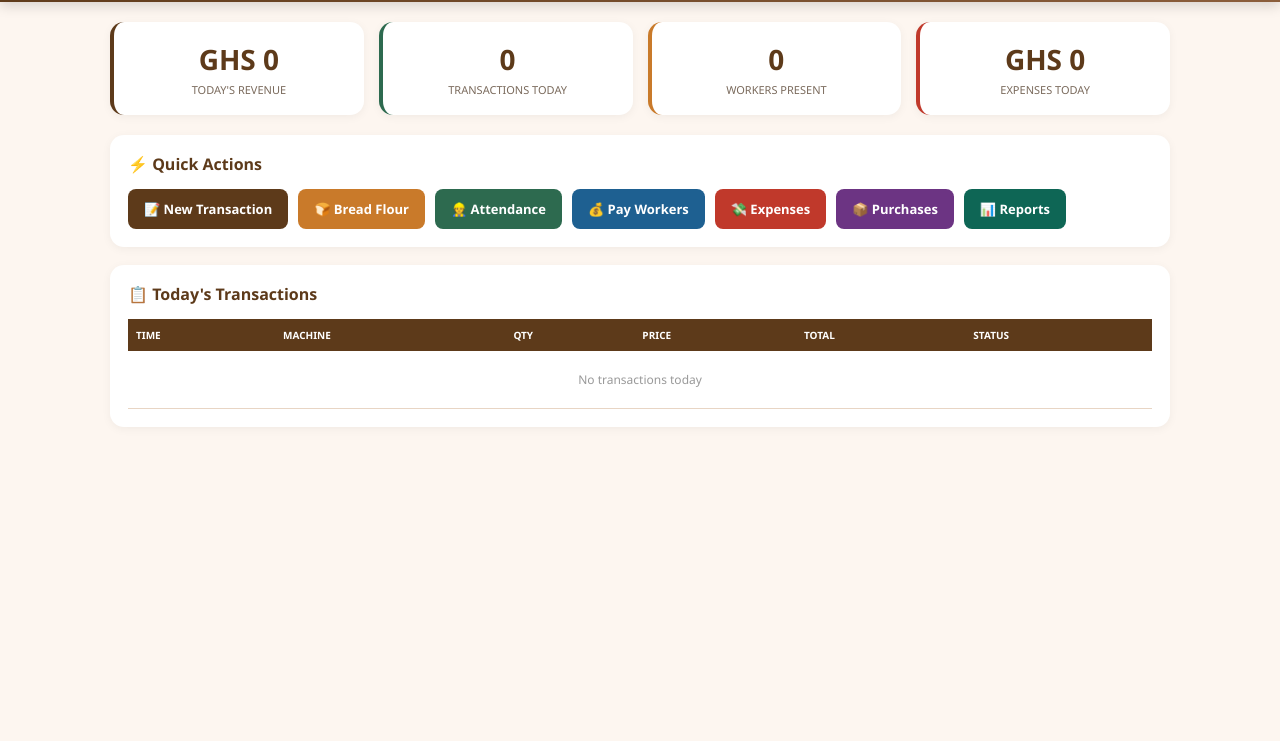
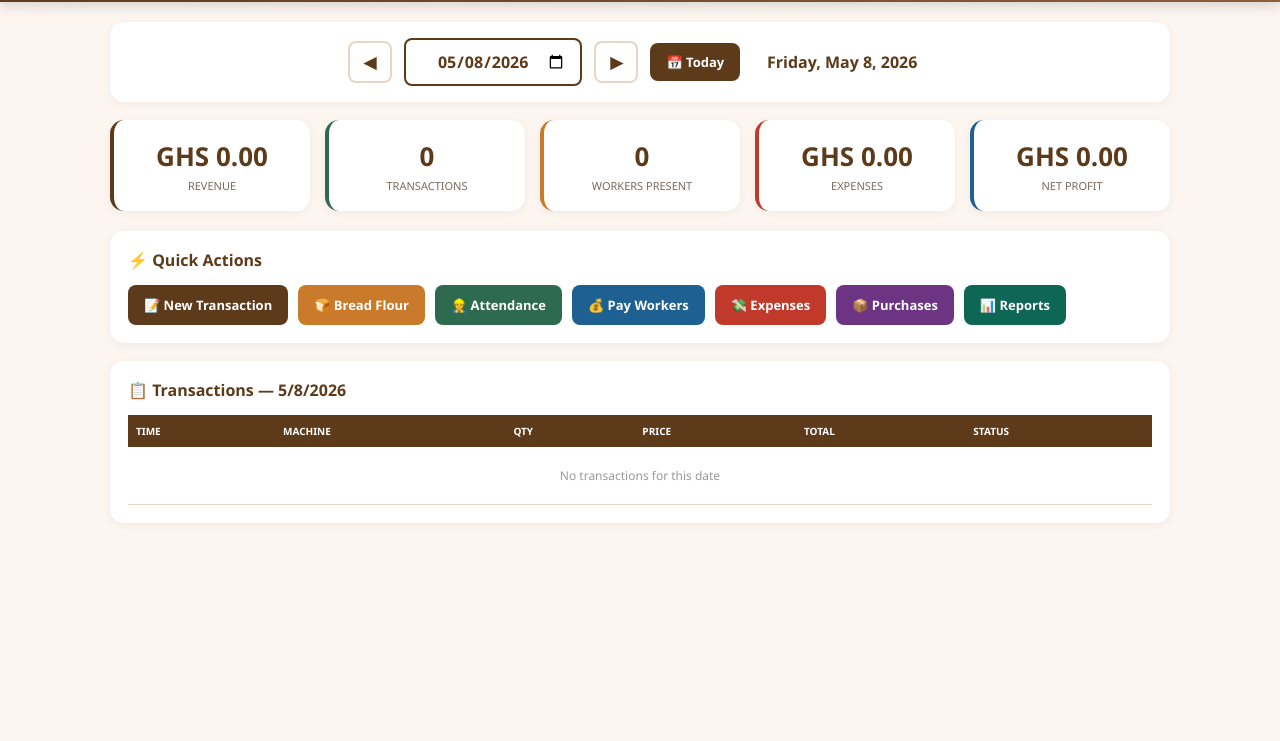
Before and after one commit to itechminifx-debug/Scan-Set-Milling-Company---Sales-Service-Management-System, a plain HTML site: page dashboard.html in a window 1280 px wide. Shown: the part 59-800 px from the top of the page. Drawn offline with Linux system fonts and the light colour scheme.

Commit message:
Update dashboard.html

```diff
--- a/dashboard.html
+++ b/dashboard.html
@@ -6,14 +6,9 @@
     <title>Dashboard | Scan Set Milling Company</title>
     <style>
         :root {
-            --primary: #5d3a1a;
-            --primary-light: #8b5e3c;
-            --accent: #d4a574;
-            --bg: #fdf6f0;
-            --card: #ffffff;
-            --text: #3d2b1f;
-            --text-light: #7a6a5c;
-            --border: #e8d5c4;
+            --primary: #5d3a1a; --primary-light: #8b5e3c; --accent: #d4a574;
+            --bg: #fdf6f0; --card: #ffffff; --text: #3d2b1f; --text-light: #7a6a5c; --border: #e8d5c4;
+            --success: #2d6a4f; --warning: #c97a2a; --danger: #c0392b;
         }
         * { margin: 0; padding: 0; box-sizing: border-box; font-family: 'Segoe UI', system-ui, sans-serif; }
         body { background: var(--bg); min-height: 100vh; }
@@ -33,12 +28,35 @@
 
         .container { max-width: 1100px; margin: 0 auto; padding: 20px; }
 
-        .stats-row { display: grid; grid-template-columns: repeat(auto-fit, minmax(200px, 1fr)); gap: 15px; margin-bottom: 20px; }
+        /* Date Selector */
+        .date-selector {
+            background: white; border-radius: 14px; padding: 16px 20px;
+            margin-bottom: 18px; box-shadow: 0 2px 10px rgba(0,0,0,0.05);
+            display: flex; align-items: center; gap: 12px; flex-wrap: wrap; justify-content: center;
+        }
+        .date-selector .nav-btn {
+            padding: 8px 14px; border: 2px solid var(--border); border-radius: 8px;
+            cursor: pointer; background: white; font-size: 16px; font-weight: 600; color: var(--primary);
+        }
+        .date-selector .nav-btn:hover { background: var(--primary); color: white; border-color: var(--primary); }
+        .date-selector input[type="date"] {
+            padding: 10px 14px; border: 2px solid var(--primary); border-radius: 8px;
+            font-size: 16px; font-weight: 600; color: var(--primary); text-align: center; cursor: pointer;
+        }
+        .date-selector .today-btn {
+            padding: 10px 16px; border: none; border-radius: 8px; cursor: pointer;
+            background: var(--primary); color: white; font-weight: 600; font-size: 13px;
+        }
+        .date-display {
+            font-size: 16px; font-weight: 700; color: var(--primary); min-width: 180px; text-align: center;
+        }
+
+        .stats-row { display: grid; grid-template-columns: repeat(auto-fit, minmax(180px, 1fr)); gap: 15px; margin-bottom: 20px; }
         .stat-card {
             background: var(--card); border-radius: 14px; padding: 18px; box-shadow: 0 2px 10px rgba(0,0,0,0.05);
             border-left: 4px solid var(--primary); text-align: center;
         }
-        .stat-card .value { font-size: 28px; font-weight: 700; color: var(--primary); }
+        .stat-card .value { font-size: 26px; font-weight: 700; color: var(--primary); }
         .stat-card .label { font-size: 11px; color: var(--text-light); text-transform: uppercase; margin-top: 4px; }
 
         .card {
@@ -73,14 +91,14 @@
         @media (max-width: 600px) {
             .stats-row { grid-template-columns: 1fr 1fr; }
             .quick-actions .btn { flex: 1; min-width: 120px; }
+            .date-selector { padding: 12px; }
         }
     </style>
 </head>
 <body>
 
-    <!-- Navbar -->
     <div class="navbar">
-        <div class="brand">🏭 SCANSETH MILLING COMPANY</div>
+        <div class="brand">🏭 SCAN SET MILLING COMPANY</div>
         <div style="display:flex;align-items:center;gap:12px;flex-wrap:wrap;">
             <span class="user-info" id="userDisplay">👤 User</span>
             <a href="admin.html">⚙️ Admin</a>
@@ -88,18 +106,26 @@
         </div>
     </div>
 
-    <!-- Main Content -->
     <div class="container">
+
+        <!-- Date Selector -->
+        <div class="date-selector">
+            <button class="nav-btn" onclick="changeDate(-1)">◀</button>
+            <input type="date" id="datePicker" onchange="onDateChanged()">
+            <button class="nav-btn" onclick="changeDate(1)">▶</button>
+            <button class="today-btn" onclick="goToToday()">📅 Today</button>
+            <span class="date-display" id="dateDisplay"></span>
+        </div>
 
         <!-- Stats -->
         <div class="stats-row">
             <div class="stat-card">
                 <div class="value" id="todayRevenue">GHS 0</div>
-                <div class="label">Today's Revenue</div>
+                <div class="label">Revenue</div>
             </div>
             <div class="stat-card" style="border-left-color:#2d6a4f;">
                 <div class="value" id="todayTransactions">0</div>
-                <div class="label">Transactions Today</div>
+                <div class="label">Transactions</div>
             </div>
             <div class="stat-card" style="border-left-color:#c97a2a;">
                 <div class="value" id="workersPresent">0</div>
@@ -107,7 +133,11 @@
             </div>
             <div class="stat-card" style="border-left-color:#c0392b;">
                 <div class="value" id="todayExpenses">GHS 0</div>
-                <div class="label">Expenses Today</div>
+                <div class="label">Expenses</div>
+            </div>
+            <div class="stat-card" style="border-left-color:#1e6091;">
+                <div class="value" id="todayProfit">GHS 0</div>
+                <div class="label">Net Profit</div>
             </div>
         </div>
 
@@ -115,24 +145,24 @@
         <div class="card">
             <h3>⚡ Quick Actions</h3>
             <div class="quick-actions">
-                <a href="transaction.html" class="btn btn-primary">📝 New Transaction</a>
-                <a href="bread_flour.html" class="btn btn-accent">🍞 Bread Flour</a>
-                <a href="attendance.html" class="btn btn-green">👷 Attendance</a>
-                <a href="worker_pay.html" class="btn btn-blue">💰 Pay Workers</a>
-                <a href="expenses.html" class="btn btn-red">💸 Expenses</a>
-                <a href="purchases.html" class="btn btn-purple">📦 Purchases</a>
-                <a href="reports.html" class="btn btn-teal">📊 Reports</a>
+                <a href="#" class="btn btn-primary" onclick="goToPage('transaction.html')">📝 New Transaction</a>
+                <a href="#" class="btn btn-accent" onclick="goToPage('bread_flour.html')">🍞 Bread Flour</a>
+                <a href="#" class="btn btn-green" onclick="goToPage('attendance.html')">👷 Attendance</a>
+                <a href="#" class="btn btn-blue" onclick="goToPage('worker_pay.html')">💰 Pay Workers</a>
+                <a href="#" class="btn btn-red" onclick="goToPage('expenses.html')">💸 Expenses</a>
+                <a href="#" class="btn btn-purple" onclick="goToPage('purchases.html')">📦 Purchases</a>
+                <a href="#" class="btn btn-teal" onclick="goToPage('reports.html')">📊 Reports</a>
             </div>
         </div>
 
-        <!-- Recent Transactions -->
+        <!-- Transactions for Selected Date -->
         <div class="card">
-            <h3>📋 Today's Transactions</h3>
+            <h3>📋 Transactions — <span id="txnDateLabel"></span></h3>
             <div style="overflow-x:auto;">
                 <table>
                     <thead><tr><th>Time</th><th>Machine</th><th>Qty</th><th>Price</th><th>Total</th><th>Status</th></tr></thead>
                     <tbody id="recentTransactions">
-                        <tr><td colspan="6" style="text-align:center;color:#999;padding:20px;">No transactions today</td></tr>
+                        <tr><td colspan="6" style="text-align:center;color:#999;padding:20px;">No transactions for this date</td></tr>
                     </tbody>
                 </table>
             </div>
@@ -140,47 +170,103 @@
     </div>
 
     <script>
+        var selectedDate = new Date().toLocaleDateString();
+
+        function formatDateForInput(dateStr) {
+            var parts = dateStr.split('/');
+            return parts[2] + '-' + parts[0].padStart(2,'0') + '-' + parts[1].padStart(2,'0');
+        }
+
+        function parseInputDate(inputVal) {
+            var parts = inputVal.split('-');
+            return parts[1].replace(/^0/,'') + '/' + parts[2].replace(/^0/,'') + '/' + parts[0];
+        }
+
         window.onload = function() {
             var user = localStorage.getItem('currentUser') || 'Staff';
             document.getElementById('userDisplay').textContent = '👤 ' + user;
+
+            // Set date picker to today
+            document.getElementById('datePicker').value = formatDateForInput(selectedDate);
+            updateDateDisplay();
             loadDashboard();
         };
 
+        function updateDateDisplay() {
+            var d = new Date(selectedDate);
+            document.getElementById('dateDisplay').textContent = d.toLocaleDateString('en-US', { weekday: 'long', year: 'numeric', month: 'long', day: 'numeric' });
+            document.getElementById('txnDateLabel').textContent = selectedDate;
+        }
+
+        function onDateChanged() {
+            var inputVal = document.getElementById('datePicker').value;
+            if (inputVal) {
+                selectedDate = parseInputDate(inputVal);
+                updateDateDisplay();
+                loadDashboard();
+            }
+        }
+
+        function changeDate(days) {
+            var d = new Date(selectedDate);
+            d.setDate(d.getDate() + days);
+            selectedDate = d.toLocaleDateString();
+            document.getElementById('datePicker').value = formatDateForInput(selectedDate);
+            updateDateDisplay();
+            loadDashboard();
+        }
+
+        function goToToday() {
+            selectedDate = new Date().toLocaleDateString();
+            document.getElementById('datePicker').value = formatDateForInput(selectedDate);
+            updateDateDisplay();
+            loadDashboard();
+        }
+
+        function goToPage(page) {
+            // Save selected date so other pages can use it
+            localStorage.setItem('selectedDate', selectedDate);
+            window.location.href = page;
+        }
+
         function loadDashboard() {
             var transactions = JSON.parse(localStorage.getItem('milling_transactions')) || [];
-            var today = new Date().toLocaleDateString();
+            var dateTxns = transactions.filter(function(t) { return t.date === selectedDate; });
 
-            var todayTxns = transactions.filter(function(t) { return t.date === today; });
-            var totalRev = todayTxns.reduce(function(s, t) { return s + t.total; }, 0);
-            var paid = todayTxns.filter(function(t) { return t.status === 'Paid'; });
+            var totalRev = dateTxns.reduce(function(s, t) { return s + t.total; }, 0);
+            document.getElementById('todayRevenue').textContent = 'GHS ' + totalRev.toFixed(2);
+            document.getElementById('todayTransactions').textContent = dateTxns.length;
 
-            document.getElementById('todayRevenue').textContent = 'GHS ' + totalRev.toLocaleString();
-            document.getElementById('todayTransactions').textContent = todayTxns.length;
+            // Workers present for this date
+            var attendance = JSON.parse(localStorage.getItem('milling_attendance')) || [];
+            var dateAtt = attendance.filter(function(a) { return a.date === selectedDate && a.present; });
+            document.getElementById('workersPresent').textContent = dateAtt.length;
 
-            // Workers present
-            var attendance = JSON.parse(localStorage.getItem('milling_attendance')) || [];
-            var todayAtt = attendance.filter(function(a) { return a.date === today && a.present; });
-            document.getElementById('workersPresent').textContent = todayAtt.length;
+            // Expenses for this date
+            var expenses = JSON.parse(localStorage.getItem('milling_expenses')) || [];
+            var dateExp = expenses.filter(function(e) { return e.date === selectedDate; }).reduce(function(s, e) { return s + e.amount; }, 0);
+            document.getElementById('todayExpenses').textContent = 'GHS ' + dateExp.toFixed(2);
 
-            // Expenses
-            var expenses = JSON.parse(localStorage.getItem('milling_expenses')) || [];
-            var todayExp = expenses.filter(function(e) { return e.date === today; }).reduce(function(s, e) { return s + e.amount; }, 0);
-            document.getElementById('todayExpenses').textContent = 'GHS ' + todayExp.toLocaleString();
+            // Profit = Revenue - Expenses
+            document.getElementById('todayProfit').textContent = 'GHS ' + (totalRev - dateExp).toFixed(2);
 
-            // Recent transactions
-            var recent = todayTxns.slice(-8).reverse();
+            // Transactions table
+            var recent = dateTxns.slice(-10).reverse();
             var tbody = document.getElementById('recentTransactions');
             if (recent.length > 0) {
                 var html = '';
                 recent.forEach(function(t) {
-                    html += '<tr><td>' + t.time + '</td><td>' + t.machine + '</td><td>' + t.quantity + '</td><td>GHS ' + t.unitPrice + '</td><td><strong>GHS ' + t.total + '</strong></td><td><span class="badge ' + (t.status === 'Paid' ? 'badge-paid' : 'badge-pending') + '">' + t.status + '</span></td></tr>';
+                    html += '<tr><td>' + t.time + '</td><td>' + t.machine + '</td><td>' + t.quantity + '</td><td>GHS ' + t.unitPrice.toFixed(2) + '</td><td><strong>GHS ' + t.total.toFixed(2) + '</strong></td><td><span class="badge ' + (t.status === 'Paid' ? 'badge-paid' : 'badge-pending') + '">' + t.status + '</span></td></tr>';
                 });
                 tbody.innerHTML = html;
+            } else {
+                tbody.innerHTML = '<tr><td colspan="6" style="text-align:center;color:#999;padding:20px;">No transactions for this date</td></tr>';
             }
         }
 
         function logout() {
             localStorage.removeItem('currentUser');
+            localStorage.removeItem('selectedDate');
             window.location.href = 'index.html';
         }
     </script>
```
